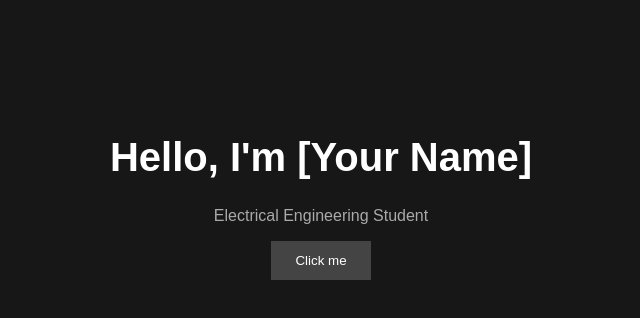
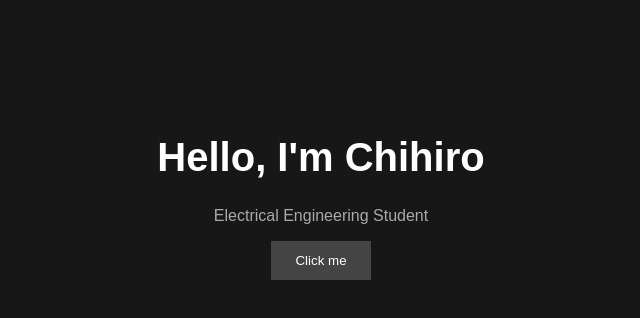
Before and after one commit to mewmewmyagic/PortfolioWebsite, a plain HTML site: page index.html in a window 1280 px wide. Shown: the whole page, without its empty margins (319-959 px from the left). Drawn offline with Linux system fonts and the light colour scheme.

Commit message:
Update index.html

```diff
--- a/index.html
+++ b/index.html
@@ -9,7 +9,7 @@
 </head>
 
 <body>
-    <h1>Hello, I'm [Your Name]</h1>
+    <h1>Hello, I'm Chihiro</h1>
     <p>Electrical Engineering Student</p>
 
     <button onclick="sayHello()">Click me</button>
```
